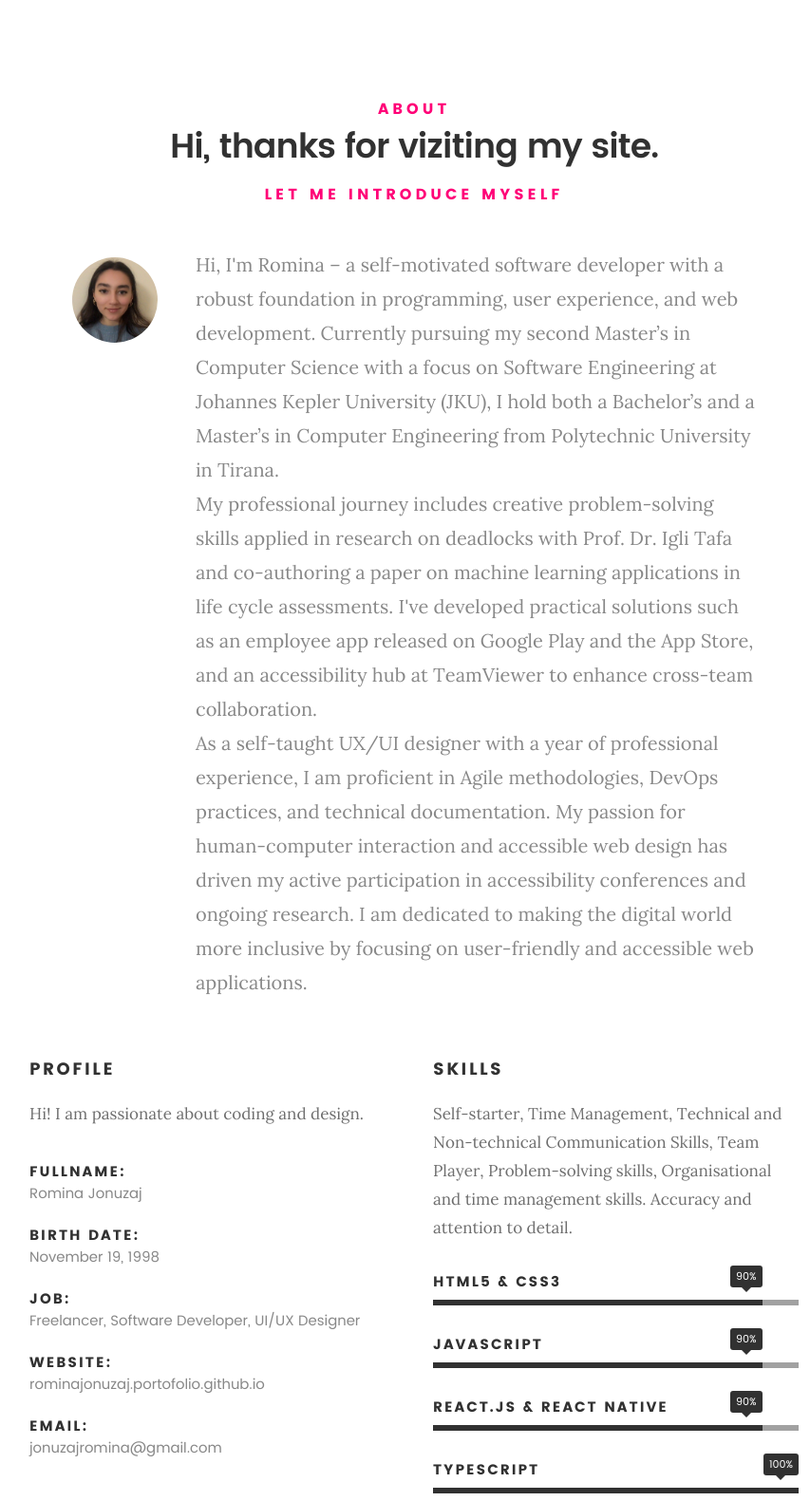
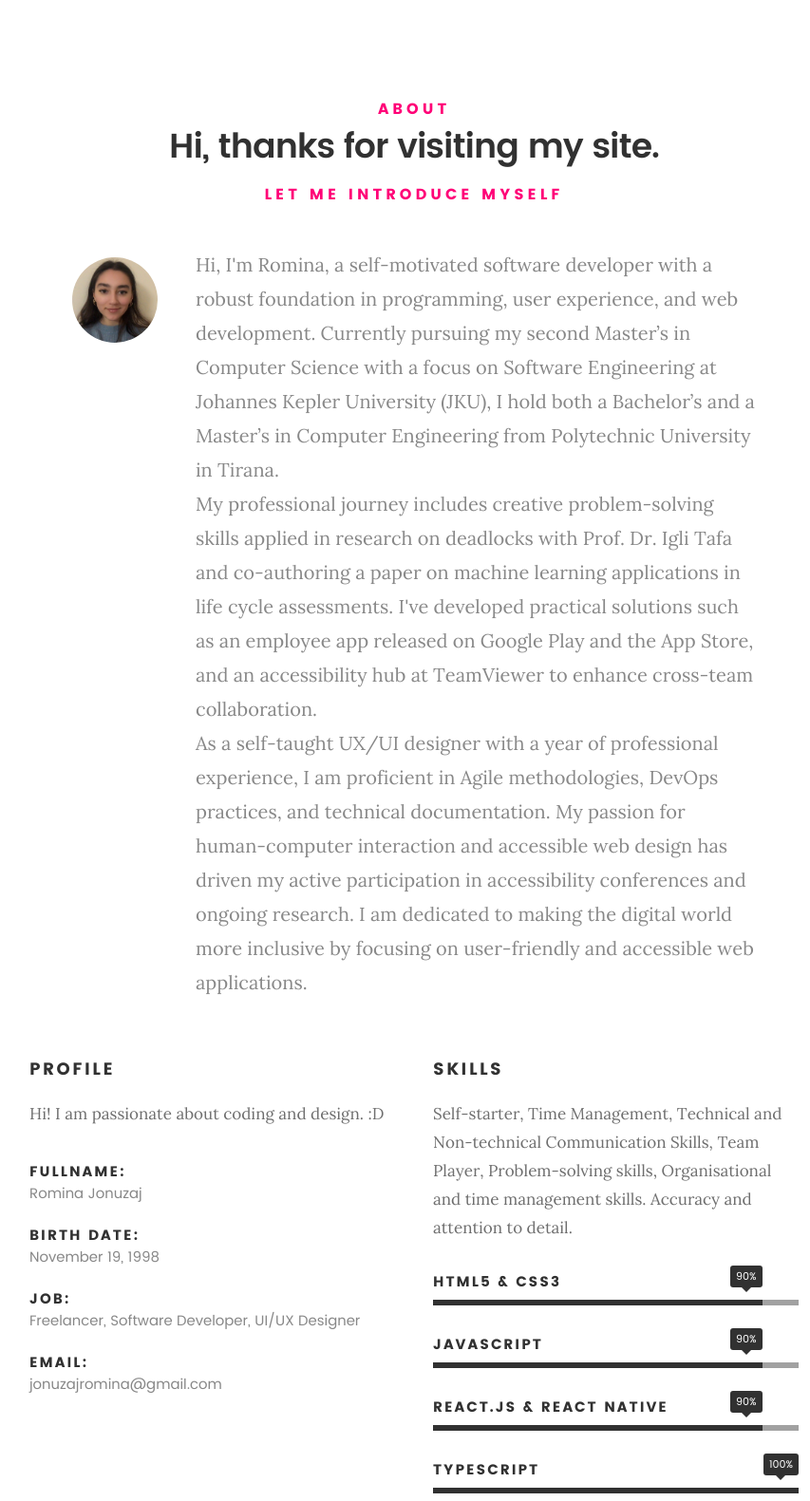
Before and after one commit to romina-J/rominajonuzaj-portofolio, a plain HTML site: page index.html in a window 1280 px wide. Shown: the part 820-2401 px from the top of the page at 95% size, without its empty margins (204-1057 px from the left). Drawn offline with Linux system fonts and the light colour scheme; files whose address does not match are found by name.

Commit message:
refactor(my-portofolio): refined intro text

```diff
--- a/index.html
+++ b/index.html
@@ -114,14 +114,14 @@
       <div class="row section-intro">
         <div class="col-twelve">
           <h5>About</h5>
-          <h1>Hi, thanks for viziting my site.</h1>
+          <h1>Hi, thanks for visiting my site.</h1>
           <h5 class="lead">Let me introduce myself</h5>
 
           <div class="intro-info">
             <img src="images/profile-pic.jpg" alt="Profile Picture" />
 
             <p class="lead">
-              Hi, I'm Romina – a self-motivated software developer with a robust
+              Hi, I'm Romina, a self-motivated software developer with a robust
               foundation in programming, user experience, and web development.
               Currently pursuing my second Master’s in Computer Science with a
               focus on Software Engineering at Johannes Kepler University (JKU),
@@ -154,7 +154,7 @@
         <div class="col-six tab-full">
           <h3>Profile</h3>
           <p>
-            Hi! I am passionate about coding and design.
+            Hi! I am passionate about coding and design. :D
           </p>
 
           <ul class="info-list">
@@ -170,10 +170,10 @@
               <strong>Job:</strong>
               <span>Freelancer, Software Developer, UI/UX Designer</span>
             </li>
-            <li>
+            <!-- <li>
               <strong>Website:</strong>
               <span>rominajonuzaj.portofolio.github.io</span>
-            </li>
+            </li> -->
             <li>
               <strong>Email:</strong>
               <span>jonuzajromina@gmail.com</span>
@@ -536,7 +536,7 @@
       <div class="row section-intro">
         <div class="col-twelve">
           <h5>Portfolio</h5>
-          <h1>Check Out Some of My Works.</h1>
+          <h1>Check Out Some of My Work.</h1>
 
           <p class="lead">I am happy to share with you some of my work.</p>
         </div>
```
